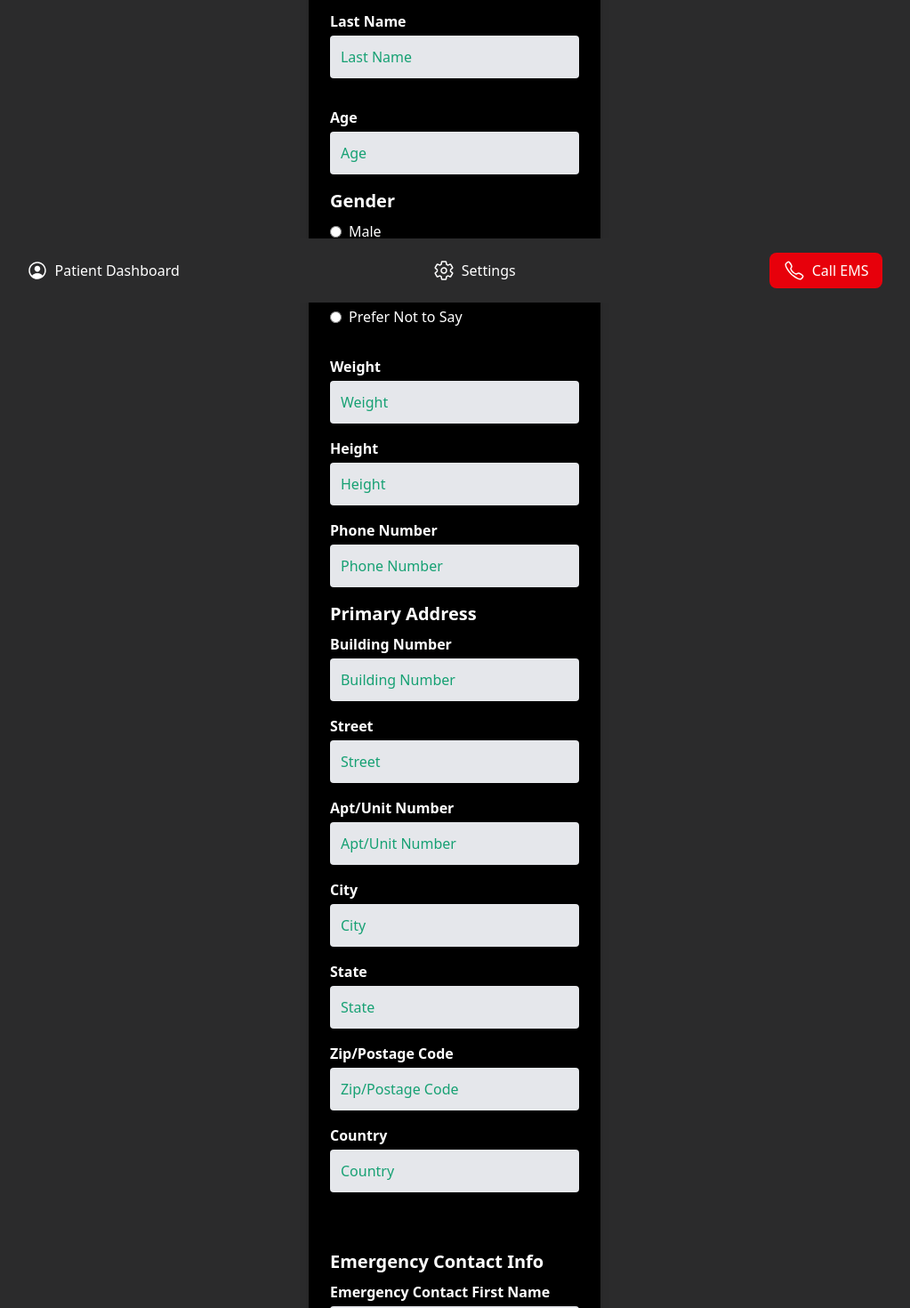
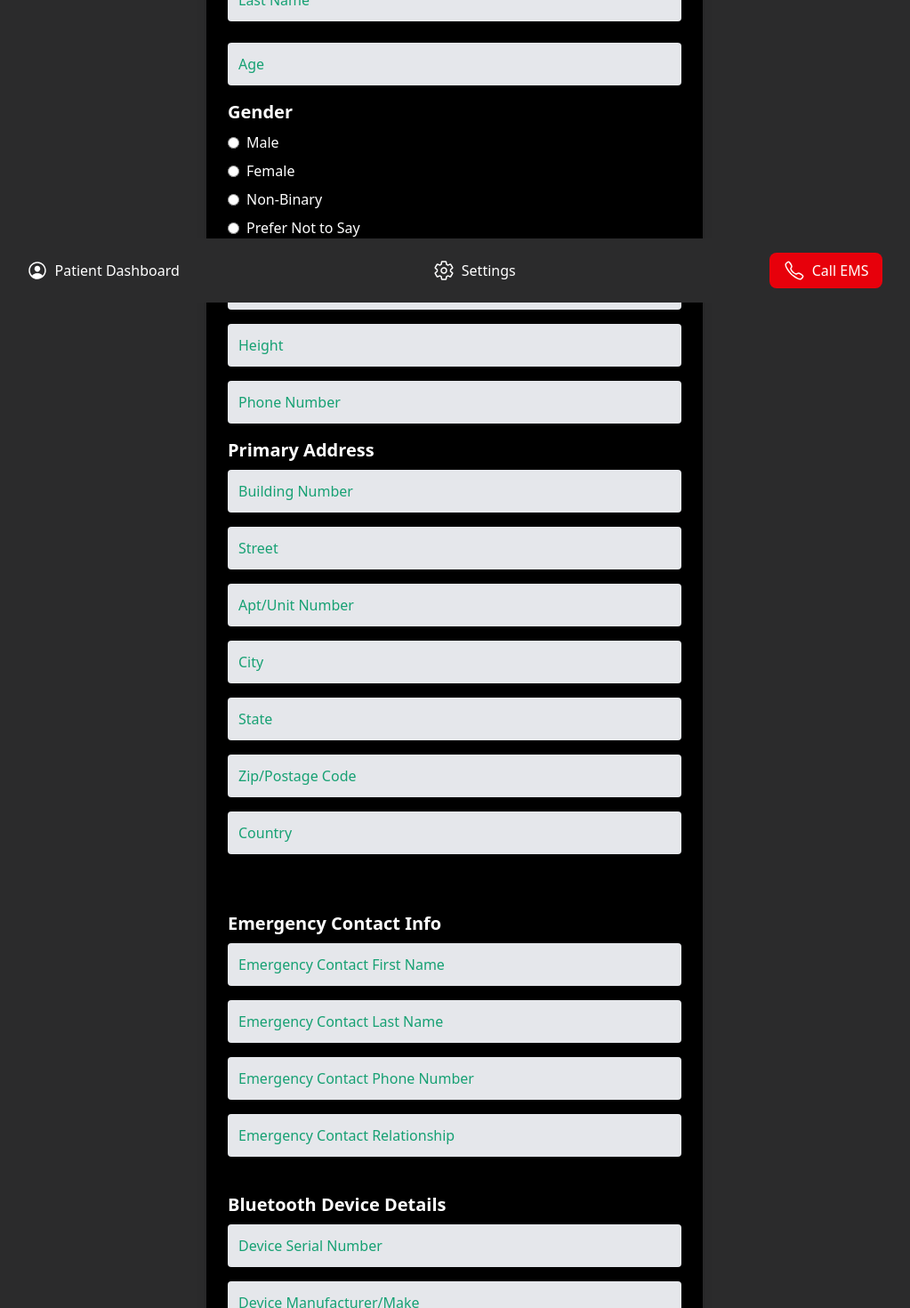
Before and after one commit to jsonaguas/SyrenSensor, a React (Vite) app: page /settings in a window 1280 px wide. Shown: the part 460-1930 px from the top of the page at 89% size, without its empty margins (129-1152 px from the left). Built offline with nearby package versions, Linux system fonts and the light colour scheme.

Commit message:
made certain labels sr only

```diff
--- a/src/components/Settings.tsx
+++ b/src/components/Settings.tsx
@@ -160,9 +160,9 @@ export default function Settings() {
         <div className="mb-6">
           <fieldset>
             <legend className="text-white text-xl font-bold mb-2">User Info</legend>
-            <div className='space-y-4'>
+            <div className='space-y-2'>
               <div>
-                <label htmlFor='firstName' className="block text-white font-semibold mb-1">First Name</label>
+                <label htmlFor='firstName' className="sr-only">First Name</label>
                 <input
                   id='firstName'
                   type="text"
@@ -174,7 +174,7 @@ export default function Settings() {
                 />
               </div>
               <div>
-                <label htmlFor='lastName' className="block text-white font-semibold mb-1">Last Name</label>
+                <label htmlFor='lastName' className="sr-only">Last Name</label>
                 <input
                   id='lastName'
                   aria-label='Last Name'
@@ -186,7 +186,7 @@ export default function Settings() {
                 />
               </div>
               <div>
-                <label htmlFor='age' className="block text-white font-semibold mb-1">Age</label>
+                <label htmlFor='age' className="sr-only">Age</label>
                 <input
                   id='age'
                   aria-label='Age'
@@ -224,7 +224,7 @@ export default function Settings() {
           </fieldset>
           <fieldset>
             <div>
-              <label htmlFor='weight' className="block text-white font-semibold mb-1">Weight</label>
+              <label htmlFor='weight' className="sr-only">Weight</label>
               <input
                 id='weight'
                 aria-label='Weight'
@@ -234,7 +234,7 @@ export default function Settings() {
                 value={settingsState.user.weight}
                 onChange={(e) => updateUser({ ...settingsState.user, weight: e.target.value })}
               />
-              <label htmlFor='height' className="block text-white font-semibold mb-1">Height</label>
+              <label htmlFor='height' className="sr-only">Height</label>
               <input
                 id='height'
                 aria-label='height'
@@ -248,7 +248,7 @@ export default function Settings() {
           </fieldset>
           <fieldset>
             <div>
-              <label htmlFor='phoneNumber' className="block text-white font-semibold mb-1">Phone Number</label>
+              <label htmlFor='phoneNumber' className="sr-only">Phone Number</label>
               <input
               id='phoneNumber'
               aria-label='Phone Number'
@@ -263,7 +263,7 @@ export default function Settings() {
               <fieldset>
                 <legend className="text-white text-xl font-bold mb-2">Primary Address</legend>
                 <div>
-                  <label htmlFor='buildingNumber' className="block text-white font-semibold mb-1">Building Number</label>
+                  <label htmlFor='buildingNumber' className="sr-only">Building Number</label>
                   <input
                     id='buildingNumber'
                     aria-label='Building Number'
@@ -275,7 +275,7 @@ export default function Settings() {
                   />
                 </div>
                 <div>
-                  <label htmlFor='street' className="block text-white font-semibold mb-1">Street</label>
+                  <label htmlFor='street' className="sr-only">Street</label>
                   <input
                     id='street'
                     aria-label='Street'
@@ -287,7 +287,7 @@ export default function Settings() {
                   />
                 </div>
                 <div>
-                  <label htmlFor='aptNumber' className="block text-white font-semibold mb-1">Apt/Unit Number</label>
+                  <label htmlFor='aptNumber' className="sr-only">Apt/Unit Number</label>
                   <input
                   id='aptNumber'
                   aria-label='Apartment or Unit Number'
@@ -299,7 +299,7 @@ export default function Settings() {
                   />
                 </div>
                 <div>
-                  <label htmlFor='city' className="block text-white font-semibold mb-1">City</label>
+                  <label htmlFor='city' className="sr-only">City</label>
                   <input
                     id='city'
                     aria-label='City'
@@ -311,7 +311,7 @@ export default function Settings() {
                   />
                 </div>
                 <div>
-                  <label htmlFor='state' className="block text-white font-semibold mb-1">State</label>
+                  <label htmlFor='state' className="sr-only">State</label>
                   <input
                   id='state'
                   aria-label='State'
@@ -323,7 +323,7 @@ export default function Settings() {
                 />
                 </div>
                 <div>
-                  <label htmlFor='zipCode' className="block text-white font-semibold mb-1">Zip/Postage Code</label>
+                  <label htmlFor='zipCode' className="sr-only">Zip/Postage Code</label>
                   <input
                   id='zipCode'
                   aria-label='Zip or Postage Code'
@@ -335,7 +335,7 @@ export default function Settings() {
                   />
                 </div>
                 <div>
-                  <label htmlFor='country' className="block text-white font-semibold mb-1">Country</label>
+                  <label htmlFor='country' className="sr-only">Country</label>
                   <input
                   id='country'
                   aria-label="Country"
@@ -354,7 +354,7 @@ export default function Settings() {
         <div className="mb-6">
           <legend className="text-white text-xl font-bold mb-2">Emergency Contact Info</legend>
           <div>
-            <label htmlFor='emergencyFirstName' className="block text-white font-semibold mb-1">Emergency Contact First Name</label>
+            <label htmlFor='emergencyFirstName' className="sr-only">Emergency Contact First Name</label>
             <input
               id='emergencyFirstName'
               aria-label='Emergency Contact First Name'
@@ -368,7 +368,7 @@ export default function Settings() {
             />
           </div>
           <div>
-            <label htmlFor="emergencyLastName" className="block text-white font-semibold mb-1">Emergency Contact Last Name</label>
+            <label htmlFor="emergencyLastName" className="sr-only">Emergency Contact Last Name</label>
             <input
               id='emergencyLastName'
               aria-label="Emergency Contact Last Name"
@@ -382,7 +382,7 @@ export default function Settings() {
             />
           </div>
           <div>
-            <label htmlFor="emergencyPhone" className="block text-white font-semibold mb-1">Emergency Contact Phone Number</label>
+            <label htmlFor="emergencyPhone" className="sr-only">Emergency Contact Phone Number</label>
             <input
               id='emergencyPhone'
               aria-label='Emergency Contact Phone Number'
@@ -394,7 +394,7 @@ export default function Settings() {
             />
           </div>
           <div>
-            <label htmlFor="emergencyRelationship" className="block text-white font-semibold mb-1">Emergency Contact Relationship</label>
+            <label htmlFor="emergencyRelationship" className="sr-only">Emergency Contact Relationship</label>
             <input
               id='emergencyRelationship'
               aria-label='Emergency Contact Relationship'
@@ -412,7 +412,7 @@ export default function Settings() {
           <div className="mb-6">
             <legend className="text-white text-xl font-bold mb-2">Bluetooth Device Details</legend>
             <div>
-              <label htmlFor="deviceSerial" className="block text-white font-semibold mb-1">Device Serial Number</label>
+              <label htmlFor="deviceSerial" className="sr-only">Device Serial Number</label>
               <input
                 id='deviceSerial'
                 aria-label='Device Serial Number'
@@ -424,7 +424,7 @@ export default function Settings() {
               />
             </div>
             <div>
-              <label htmlFor="deviceManufacture" className="block text-white font-semibold mb-1">Device Manufacture/Make</label>
+              <label htmlFor="deviceManufacture" className="sr-only">Device Manufacture/Make</label>
               <input
                 id='deviceManufacture'
                 aria-label='Device Manufacturer or Makel'
@@ -436,7 +436,7 @@ export default function Settings() {
               />
             </div>
             <div>
-              <label htmlFor="deviceModel" className="block text-white font-semibold mb-1">Device Model</label>
+              <label htmlFor="deviceModel" className="sr-only">Device Model</label>
               <input
                 id='deviceModel'
                 aria-label='Device Model'
@@ -459,7 +459,7 @@ export default function Settings() {
           Submit
         </button>
         <fieldset>
-          <div className="space-y-4">
+          <div className="space-y-2">
             <legend className="text-white text-xl font-bold mb-2">Vitals Manual Input</legend>
             <div>
             <label htmlFor="spO2" className="block text-white font-semibold mb-1">
```
